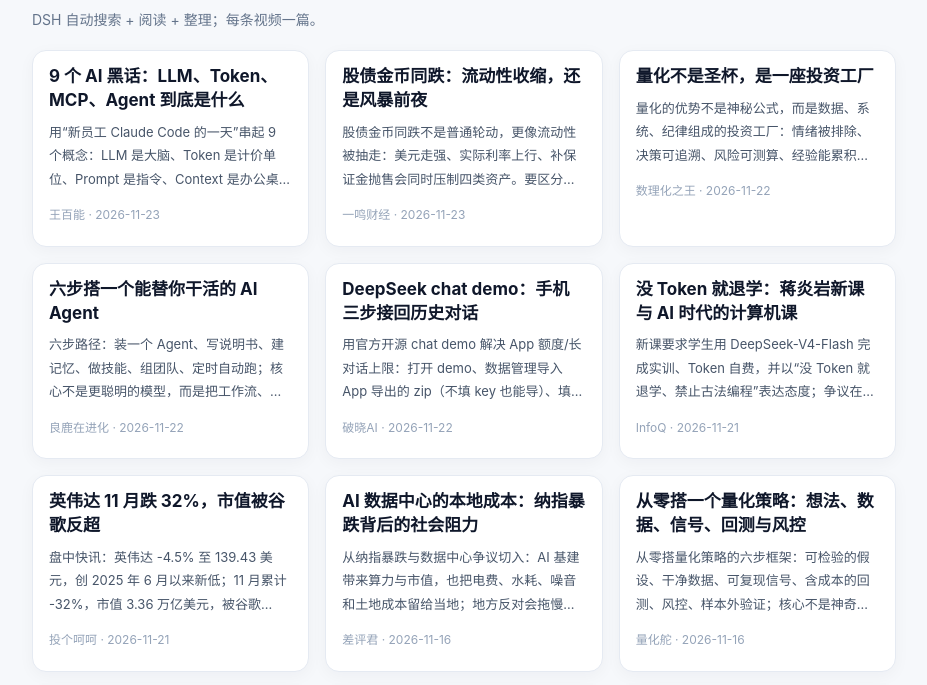
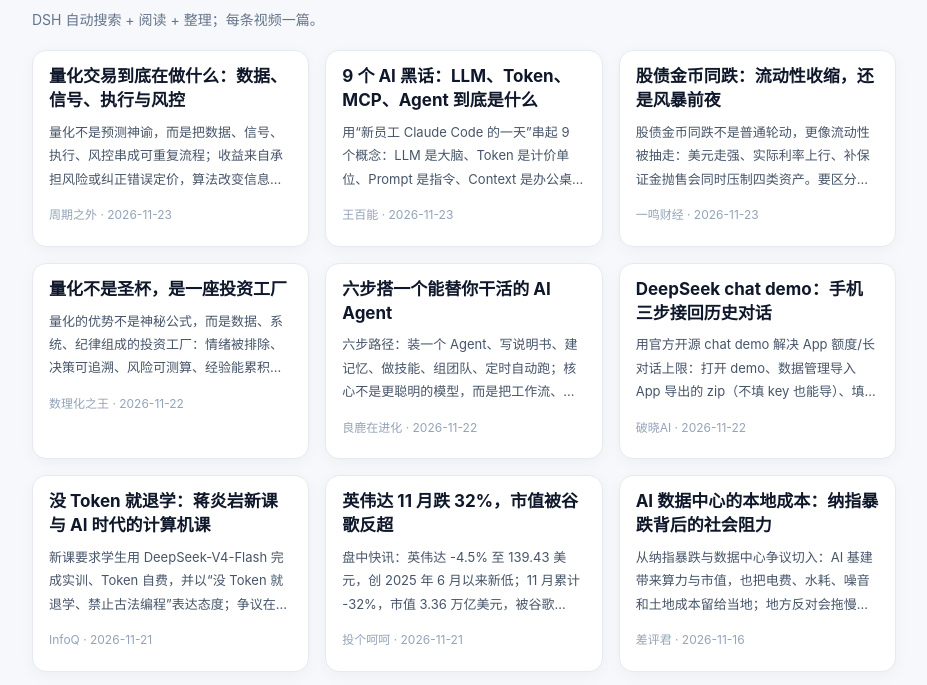
Before and after one commit to Pingpongdragon/douyin-notes-blog, a plain HTML site: page index.html in a window 1280 px wide. Shown: the part 78-763 px from the top of the page, without its empty margins (176-1103 px from the left). Drawn offline with Linux system fonts and the light colour scheme.

Commit message:
Douyin blog: index.html

```diff
--- a/index.html
+++ b/index.html
@@ -22,6 +22,11 @@ a{color:#2563eb;text-decoration:none}a:hover{text-decoration:underline}
 .empty{padding:40px 0;color:#64748b;text-align:center}
 @media(max-width:640px){.wrap{padding:20px 12px 50px}article{padding:22px 18px}h1{font-size:24px}}
 </style></head><body><div class="wrap"><h1>抖音笔记</h1><p class="meta">DSH 自动搜索 + 阅读 + 整理；每条视频一篇。</p><div class="grid">
+<a class="card" href="posts/7699878658810383651.html">
+
+  <div class="pad"><h2>量化交易到底在做什么：数据、信号、执行与风控</h2><p>量化不是预测神谕，而是把数据、信号、执行、风控串成可重复流程；收益来自承担风险或纠正错误定价，算法改变信息处理与执行纪律，不消灭风险，成本与样本外验证是硬门槛。</p><small>周期之外 · 2026-11-23</small></div>
+</a>
+
 <a class="card" href="posts/7702665768663525541.html">
 
   <div class="pad"><h2>9 个 AI 黑话：LLM、Token、MCP、Agent 到底是什么</h2><p>用“新员工 Claude Code 的一天”串起 9 个概念：LLM 是大脑、Token 是计价单位、Prompt 是指令、Context 是办公桌、API 是接口、MCP 是统一插口、Agent 是干活的员工、Skill 是岗位手册、Workflow 是流水线；贵模型做决策，便宜模型做执行。</p><small>王百能 · 2026-11-23</small></div>
```
